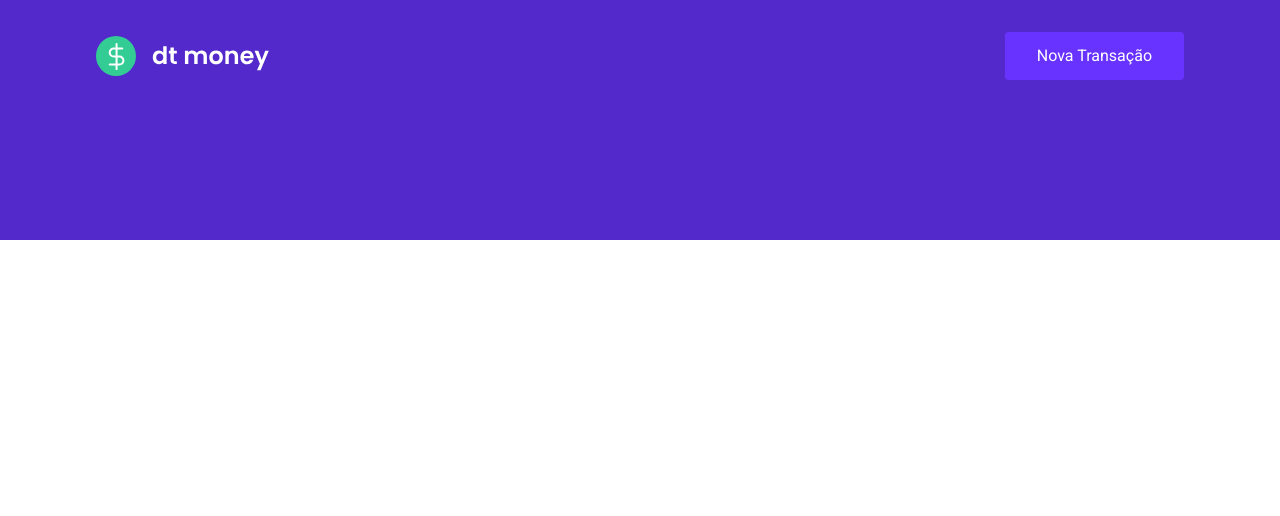
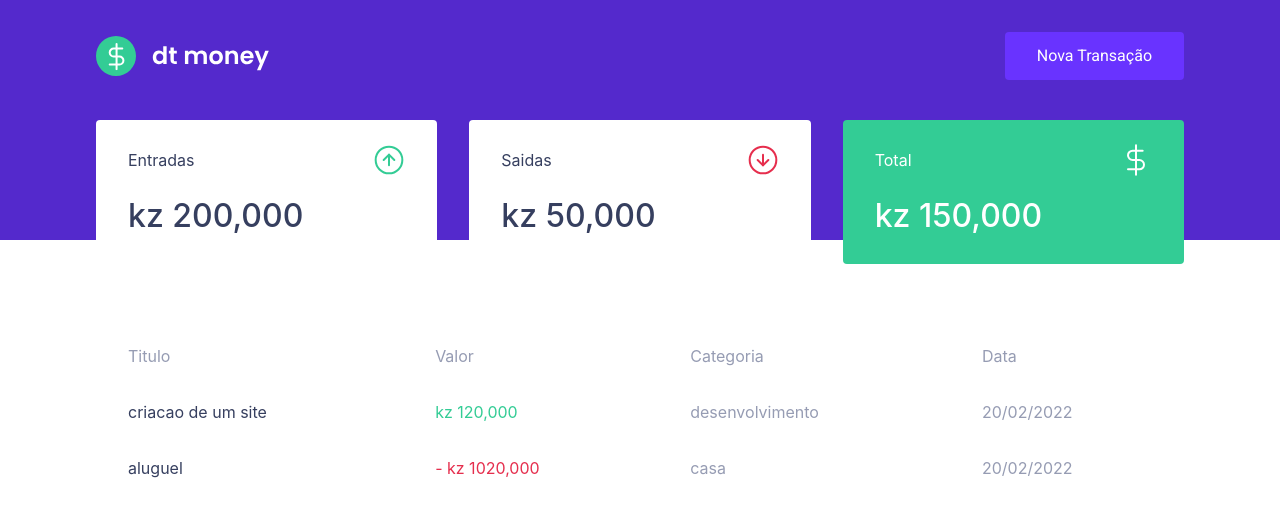
Before and after one commit to ErildoJS/dtmoney, a React (Create React App) app: page / in a window 1280 px wide. Shown: the top 516 px of the page. Built offline with nearby package versions, Linux system fonts and the light colour scheme.

Commit message:
feat: fininhed all part of css

```diff
--- a/public/index.html
+++ b/public/index.html
@@ -7,7 +7,7 @@
     <title>dtmoney</title>
 
     <meta name="viewport" content="width=device-width, initial-scale=1" />
-    <link href="https://fonts.googleapis.com/css2?family=Roboto:wght@400;700&display=swap" rel="stylesheet">
+    <link href="https://fonts.googleapis.com/css2?family=Roboto:wght@400;500;700&display=swap" rel="stylesheet">
 
   </head>
   <body>
--- a/src/App.tsx
+++ b/src/App.tsx
@@ -1,6 +1,7 @@
 import { GlobalStyle } from "./styles/global";
 import {ChakraProvider} from '@chakra-ui/react'
 import { Header } from "./components/Header";
+import { Dashboard } from "./components/Dashboard";
 
 
 export function App() {
@@ -8,6 +9,7 @@
   return (
     <ChakraProvider>
       <Header />
+      <Dashboard />
       <GlobalStyle />
     </ChakraProvider>
   );
--- /dev/null
+++ b/src/components/Dashboard/index.tsx
@@ -0,0 +1,12 @@
+import { Summary } from "../Summary";
+import { TransactionsTable } from "../TransactionsTable";
+import { Container } from "./styles";
+
+export function Dashboard() {
+    return (
+        <Container>
+            <Summary />
+            <TransactionsTable />
+        </Container>
+    )
+}
--- /dev/null
+++ b/src/components/Dashboard/styles.ts
@@ -0,0 +1,7 @@
+import styled from "styled-components";
+
+export const Container = styled.main`
+    max-width: 1120px;
+    margin: 0 auto;
+    padding: 2.5rem 1rem;
+`
--- /dev/null
+++ b/src/components/Summary/index.tsx
@@ -0,0 +1,34 @@
+import incomeImg from '../../assets/income.svg'
+import outcomeImg from '../../assets/outcome.svg'
+import totalImg from '../../assets/total.svg'
+import { Container } from './styles'
+
+export function Summary() {
+    return (
+        <Container>
+            <div>
+                <header>
+                    <p>Entradas</p>
+                    <img src={incomeImg} alt="" />
+                </header>
+                <strong>kz 200,000</strong>
+            </div>
+
+            <div>
+                <header>
+                    <p>Saidas</p>
+                    <img src={outcomeImg} alt="Saidas" />
+                </header>
+                <strong>kz 50,000</strong>
+            </div>
+
+            <div className='highlight'>
+                <header>
+                    <p>Total</p>
+                    <img src={totalImg} alt="Total" />
+                </header>
+                <strong>kz 150,000</strong>
+            </div>
+        </Container>
+    )
+}
--- /dev/null
+++ b/src/components/Summary/styles.ts
@@ -0,0 +1,34 @@
+import styled from "styled-components";
+
+export const Container = styled.div`
+    display: grid;
+    grid-template-columns: repeat(3, 2fr);
+    gap: 2rem;
+    margin-top: -10rem;
+
+    div {
+        background: var(--shape);
+        padding: 1.5rem 2rem;
+        border-radius: 0.25rem;
+        color: var(--text-title);
+
+        header {
+            display: flex;
+            align-items: center;
+            justify-content: space-between;
+        }
+
+        strong {
+            display: block;
+            margin-top: 1rem;
+            font-size: 2rem;
+            font-weight: 500;
+            line-height: 3rem;
+        }
+
+        &.highlight {
+        background: var(--green);
+        color: #FFF;
+    }
+    }
+`
--- /dev/null
+++ b/src/components/TransactionsTable/index.tsx
@@ -0,0 +1,34 @@
+import { Container } from "./styles";
+
+export function TransactionsTable() {
+    return (
+        <Container>
+            <table>
+                <thead>
+                <tr>
+                    <th>Titulo</th>
+                    <th>Valor</th>
+                    <th>Categoria</th>
+                    <th>Data</th>
+                </tr>
+                </thead>
+
+                <tbody>
+                    <tr>
+                        <td>criacao de um site</td>
+                        <td className="deposit">kz 120,000</td>
+                        <td>desenvolvimento</td>
+                        <td>20/02/2022</td>
+                    </tr>
+                    <tr>
+                        <td>aluguel</td>
+                        <td className="withdraw">- kz 1020,000</td>
+                        <td>casa</td>
+                        <td>20/02/2022</td>
+                    </tr>
+
+                </tbody>
+            </table>
+        </Container>
+    )
+}
--- /dev/null
+++ b/src/components/TransactionsTable/styles.ts
@@ -0,0 +1,41 @@
+import styled from "styled-components";
+
+export const Container = styled.div`
+    margin-top: 4rem;
+
+    table {
+        width: 100%;
+        border-spacing: 0 0.5rem;
+
+        th {
+            color: var(--text-body);
+            font-weight: 400;
+            padding: 1rem 2rem;
+            text-align: left;
+            line-height: 1.5rem;
+        }
+
+        td {
+            padding: 1rem 2rem;
+            border: 0;
+            background: var(--shape);
+            color: var(--text-body);
+            border-radius: 0.25rem;
+
+            &:first-child {
+            color: var(--text-title);
+
+            }
+
+            &.deposit {
+            color: var(--green);
+
+            }
+
+            &.withdraw {
+            color: var(--red);
+
+            }
+        }
+    }
+`
```
